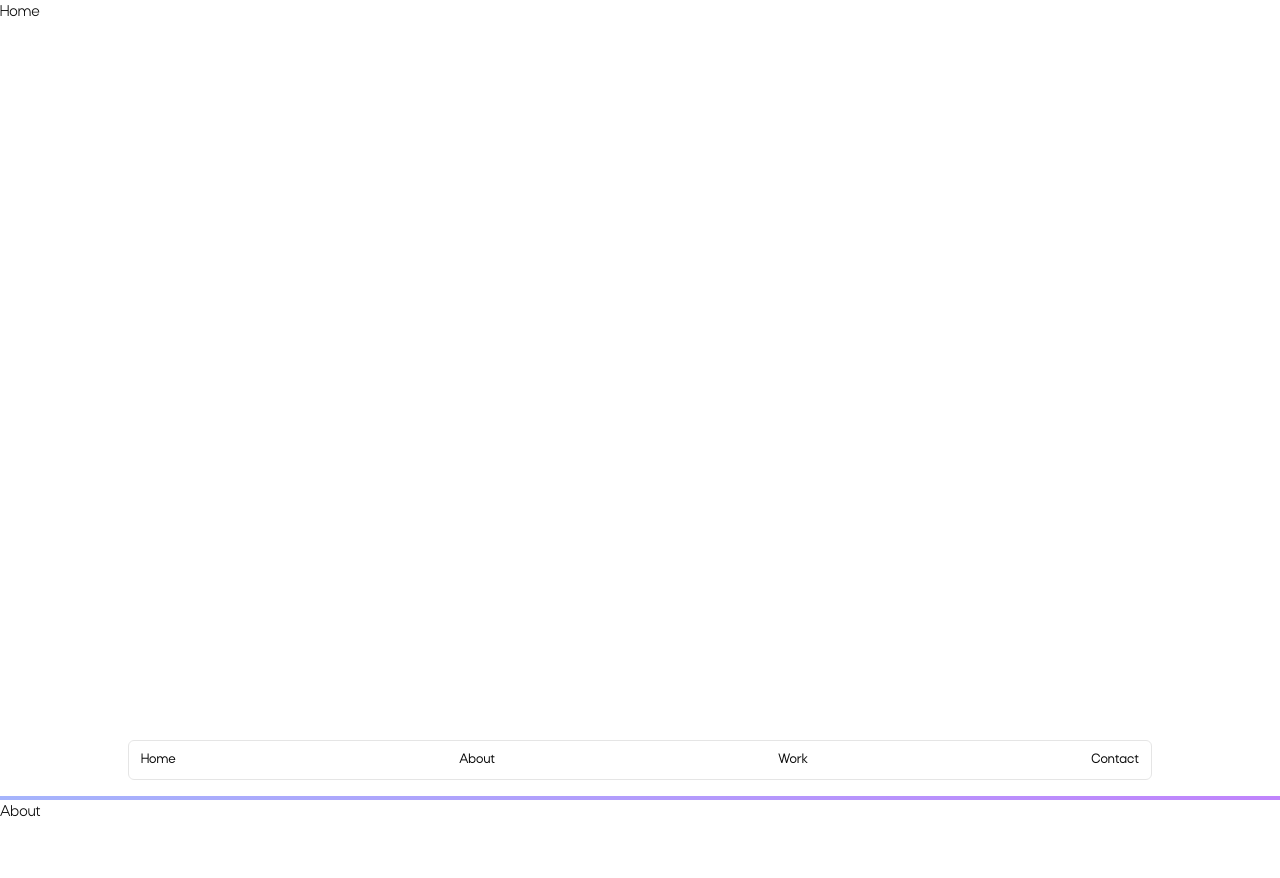
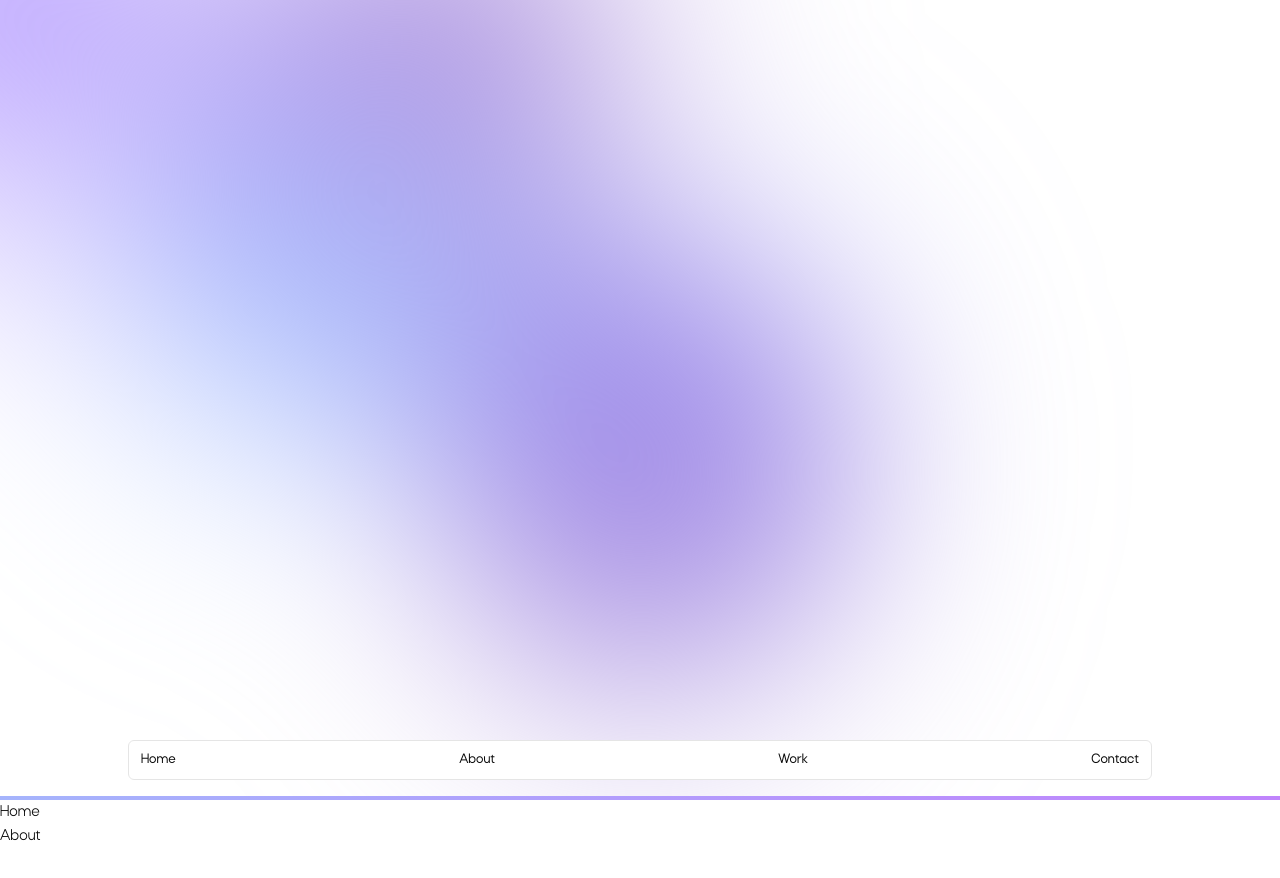
Before and after one commit to leonden/dev-portfolio, a Next.js app: page / in a window 1280 px wide. Shown: the top 878 px of the page. Built offline with nearby package versions, Linux system fonts and the light colour scheme.

Commit message:
Add sass and morphing home bg

```diff
--- a/app/home.tsx
+++ b/app/home.tsx
@@ -1,8 +1,11 @@
+"use client"
+import MorphingBackground from "@/components/morphing-background/morphing-background"
 import React from "react"
 
 export default function Home() {
     return (
-        <section id="home" className="w-full h-screen">
+        <section id="home" className="w-full min-h-screen">
+            <MorphingBackground />
             <h1>Home</h1>
         </section>
     )
--- /dev/null
+++ b/components/morphing-background/morphing-background.scss
@@ -0,0 +1,191 @@
+:root {
+    --color-bg1: rgb(255, 255, 255);
+    --color-bg2: rgb(255, 255, 255);
+    --color1: 181, 157, 221;
+    --color2: 171, 141, 219;
+    --color3: 168, 191, 255;
+    --color4: 120, 112, 233;
+    --color5: 56, 49, 155;
+    --color-interactive: 140, 100, 255;
+    --circle-size: 80%;
+    --blending: hard-light;
+}
+
+@keyframes moveInCircle {
+    0% {
+        transform: rotate(0deg);
+    }
+    50% {
+        transform: rotate(180deg);
+    }
+    100% {
+        transform: rotate(360deg);
+    }
+}
+
+@keyframes moveVertical {
+    0% {
+        transform: translateY(-50%);
+    }
+    50% {
+        transform: translateY(50%);
+    }
+    100% {
+        transform: translateY(-50%);
+    }
+}
+
+@keyframes moveHorizontal {
+    0% {
+        transform: translateX(-50%) translateY(-10%);
+    }
+    50% {
+        transform: translateX(50%) translateY(10%);
+    }
+    100% {
+        transform: translateX(-50%) translateY(-10%);
+    }
+}
+
+.gradient-bg {
+    width: 100%;
+    height: 100vh;
+    position: relative;
+    overflow: hidden;
+    background: linear-gradient(40deg, var(--color-bg1), var(--color-bg2));
+    top: 0;
+    left: 0;
+
+    svg {
+        display: none;
+    }
+
+    .gradients-container {
+        filter: url(#goo) blur(100px);
+        width: 100%;
+        height: 100%;
+    }
+
+    .g1 {
+        position: absolute;
+        background: radial-gradient(
+                circle at center,
+                rgba(var(--color1), 0.8) 0,
+                rgba(var(--color1), 0) 50%
+            )
+            no-repeat;
+        mix-blend-mode: var(--blending);
+
+        width: var(--circle-size);
+        height: var(--circle-size);
+        top: calc(50% - var(--circle-size) / 2);
+        left: calc(50% - var(--circle-size) / 2);
+
+        transform-origin: center center;
+        animation: moveVertical 30s ease infinite;
+
+        opacity: 1;
+    }
+
+    .g2 {
+        position: absolute;
+        background: radial-gradient(
+                circle at center,
+                rgba(var(--color2), 0.8) 0,
+                rgba(var(--color2), 0) 50%
+            )
+            no-repeat;
+        mix-blend-mode: var(--blending);
+
+        width: var(--circle-size);
+        height: var(--circle-size);
+        top: calc(50% - var(--circle-size) / 2);
+        left: calc(50% - var(--circle-size) / 2);
+
+        transform-origin: calc(50% - 400px);
+        animation: moveInCircle 20s reverse infinite;
+
+        opacity: 1;
+    }
+
+    .g3 {
+        position: absolute;
+        background: radial-gradient(
+                circle at center,
+                rgba(var(--color3), 0.8) 0,
+                rgba(var(--color3), 0) 50%
+            )
+            no-repeat;
+        mix-blend-mode: var(--blending);
+
+        width: var(--circle-size);
+        height: var(--circle-size);
+        top: calc(50% - var(--circle-size) / 2 + 200px);
+        left: calc(50% - var(--circle-size) / 2 - 500px);
+
+        transform-origin: calc(50% + 400px);
+        animation: moveInCircle 40s linear infinite;
+
+        opacity: 1;
+    }
+
+    .g4 {
+        position: absolute;
+        background: radial-gradient(
+                circle at center,
+                rgba(var(--color4), 0.8) 0,
+                rgba(var(--color4), 0) 50%
+            )
+            no-repeat;
+        mix-blend-mode: var(--blending);
+
+        width: var(--circle-size);
+        height: var(--circle-size);
+        top: calc(50% - var(--circle-size) / 2);
+        left: calc(50% - var(--circle-size) / 2);
+
+        transform-origin: calc(50% - 200px);
+        animation: moveHorizontal 40s ease infinite;
+
+        opacity: 0.7;
+    }
+
+    .g5 {
+        position: absolute;
+        background: radial-gradient(
+                circle at center,
+                rgba(var(--color5), 0.8) 0,
+                rgba(var(--color5), 0) 50%
+            )
+            no-repeat;
+        mix-blend-mode: var(--blending);
+
+        width: calc(var(--circle-size) * 2);
+        height: calc(var(--circle-size) * 2);
+        top: calc(50% - var(--circle-size));
+        left: calc(50% - var(--circle-size));
+
+        transform-origin: calc(50% - 800px) calc(50% + 200px);
+        animation: moveInCircle 20s ease infinite;
+
+        opacity: 1;
+    }
+
+    .interactive {
+        position: absolute;
+        background: radial-gradient(
+                circle at center,
+                rgba(var(--color-interactive), 0.8) 0,
+                rgba(var(--color-interactive), 0) 50%
+            )
+            no-repeat;
+        mix-blend-mode: var(--blending);
+
+        width: 100%;
+        height: 100%;
+        top: -50%;
+        left: -50%;
+
+        opacity: 0.7;
+    }
+}
--- /dev/null
+++ b/components/morphing-background/morphing-background.tsx
@@ -0,0 +1,67 @@
+"use client"
+import React, { useEffect, useRef, useState } from "react"
+import "./morphing-background.scss"
+
+export default function MorphingBackground() {
+    const interBubbleRef = useRef(null)
+    const [curX, setCurX] = useState(0)
+    const [curY, setCurY] = useState(0)
+    const [tgX, setTgX] = useState(0)
+    const [tgY, setTgY] = useState(0)
+
+    useEffect(() => {
+        const interBubble: HTMLDivElement | null = interBubbleRef.current
+
+        function move() {
+            setCurX((prevX) => prevX + (tgX - prevX) / 20)
+            setCurY((prevY) => prevY + (tgY - prevY) / 20)
+            if (interBubble)
+                interBubble.style.transform = `translate(${Math.round(curX)}px, ${Math.round(curY)}px)`
+            requestAnimationFrame(move)
+        }
+
+        const handleMouseMove = (event: MouseEvent) => {
+            setTgX(event.clientX)
+            setTgY(event.clientY)
+        }
+
+        window.addEventListener("mousemove", handleMouseMove)
+
+        move()
+
+        return () => {
+            window.removeEventListener("mousemove", handleMouseMove)
+        }
+    }, [curX, curY, tgX, tgY])
+
+    return (
+        <div className="gradient-bg absolute top-0 z-0">
+            <svg xmlns="http://www.w3.org/2000/svg">
+                <defs>
+                    <filter id="goo">
+                        <feGaussianBlur
+                            in="SourceGraphic"
+                            stdDeviation="10"
+                            result="blur"
+                        />
+                        <feColorMatrix
+                            in="blur"
+                            mode="matrix"
+                            values="1 0 0 0 0  0 1 0 0 0  0 0 1 0 0  0 0 0 18 -8"
+                            result="goo"
+                        />
+                        <feBlend in="SourceGraphic" in2="goo" />
+                    </filter>
+                </defs>
+            </svg>
+            <div className="gradients-container">
+                <div className="g1"></div>
+                <div className="g2"></div>
+                <div className="g3"></div>
+                <div className="g4"></div>
+                <div className="g5"></div>
+                <div className="interactive" ref={interBubbleRef}></div>
+            </div>
+        </div>
+    )
+}
--- a/package.json
+++ b/package.json
@@ -33,6 +33,7 @@
     "eslint": "^8",
     "eslint-config-next": "14.2.2",
     "postcss": "^8",
+    "sass": "^1.75.0",
     "tailwindcss": "^3.4.1",
     "typescript": "^5"
   }
```
Also changed, not shown: 1 other file (tests, documents, lock files or other folders).
